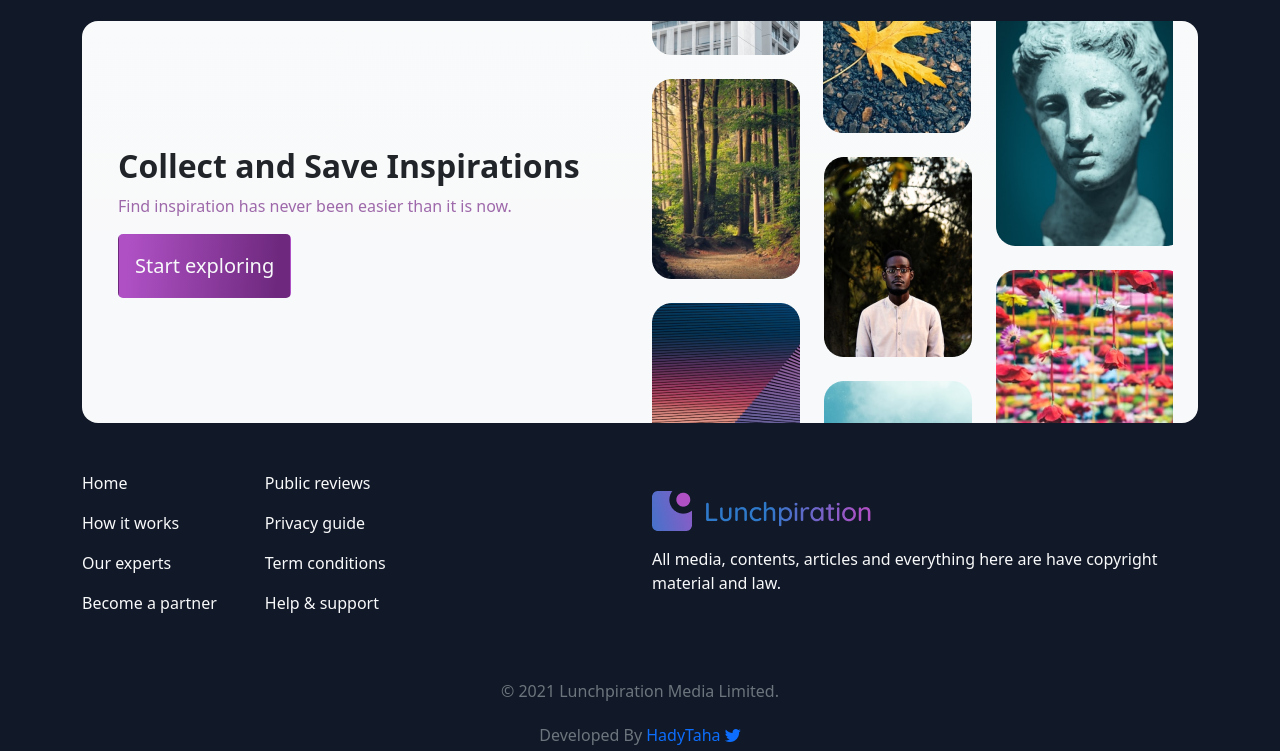
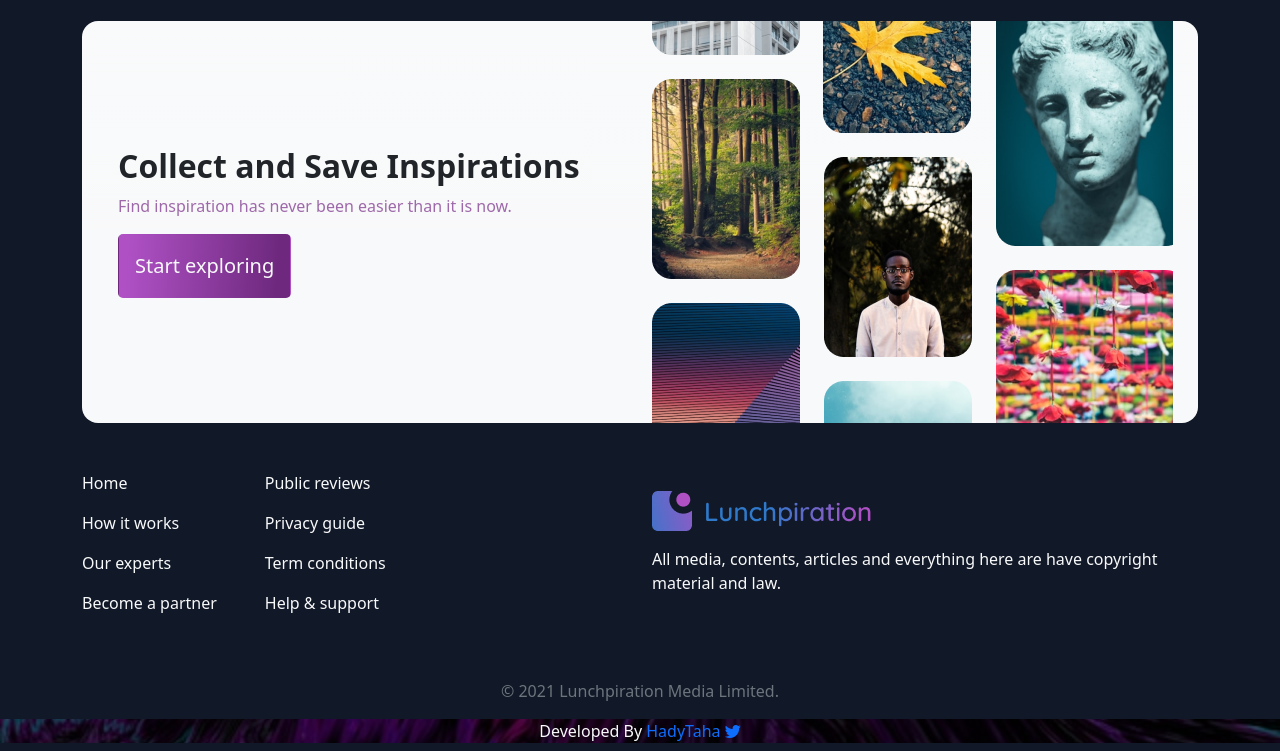
Before and after one commit to Hady-Taha/inspiration-Template, a plain HTML site: page index.html in a window 1280 px wide. Shown: the part 1835-2586 px from the top of the page. Drawn offline with Linux system fonts and the light colour scheme.

Commit message:
modified:   css/main.css new file:   img/me.jpg modified:   index.html

```diff
--- a/css/main.css
+++ b/css/main.css
@@ -119,6 +119,15 @@ body {
 }
 
 
+.me{
+    background-color: #111827b0;
+    background-image: url(../img/me.jpg);
+    background-position: center;
+    background-repeat: no-repeat;
+    background-size: cover;
+    background-blend-mode: overlay;
+}
+
 @keyframes gradient {
     0% {
         background-position: 0% 50%;
--- a/index.html
+++ b/index.html
@@ -225,7 +225,7 @@
 		</div>
 	</section>
 
-	<footer class="mt-5">
+	<footer class=" mt-5">
 		<div class="container">
 			<div class="row">
 				<div class="col-md-6 mb-4 order-last order-lg-first mb-5">
@@ -262,10 +262,10 @@
 			<p class="text-center text-muted">© 2021 Lunchpiration Media Limited.</p>
 
 		</div>
-		<div class=" py-1">
+		<div class="me  ">
 
-			<p class="text-center  text-secondary text-capitalize mb-0">developed by <a target="_blank"
-					class="text-decoration-none" href="https://twitter.com/HadyTaha77">HadyTaha <i
+			<p class="text-center  text-light text-capitalize mb-0">developed by <a target="_blank"
+					class="text-decoration-none " href="https://twitter.com/HadyTaha77">HadyTaha <i
 						class="bi bi-twitter"></i></a></p>
 		</div>
 	</footer>
```
Also changed, not shown: img/me.jpg (added).
